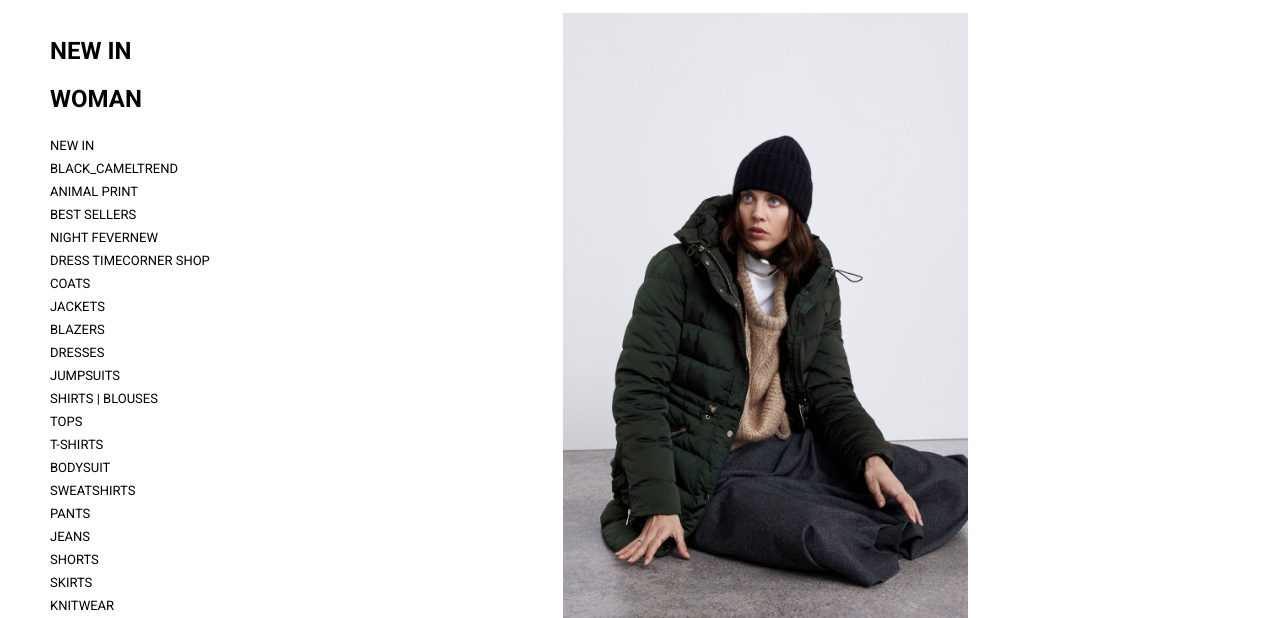
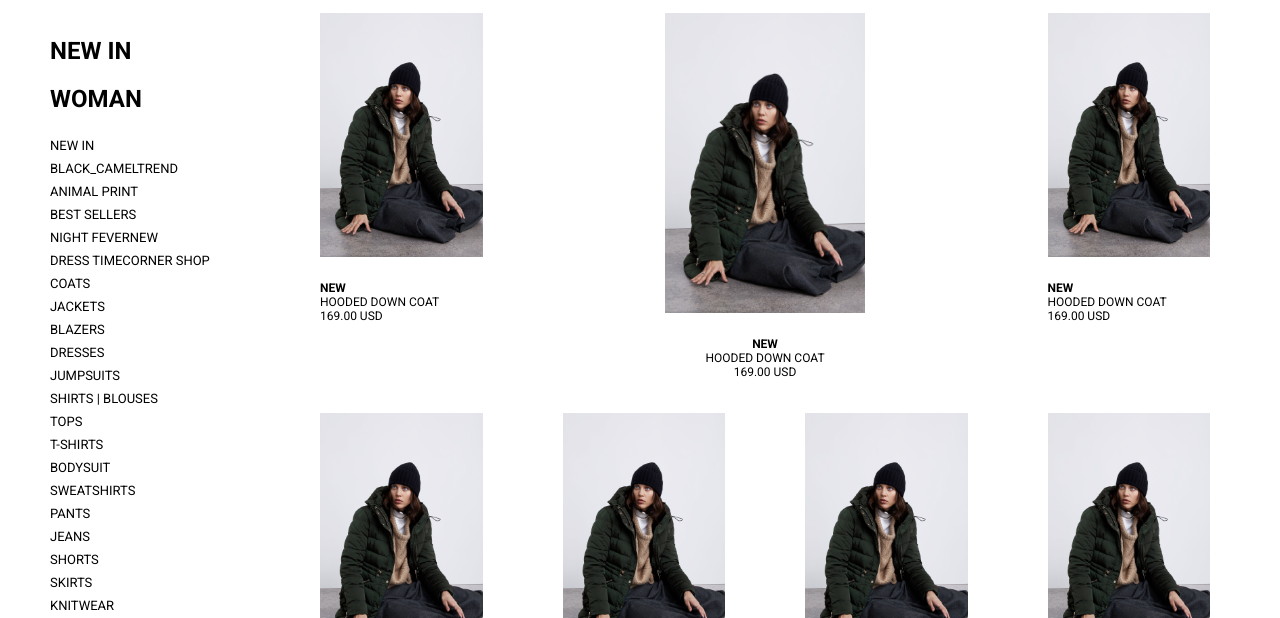
Before and after one commit to polodev/ztest, a website: page index.html in a window 1280 px wide. Shown: the part 118-736 px from the top of the page. Drawn offline with Linux system fonts and the light colour scheme.

Commit message:
completed grid layout

```diff
--- a/assets/scss/main.scss
+++ b/assets/scss/main.scss
@@ -19,7 +19,30 @@
   }
 }
 
+.four {
+  .mcard {
+    transition: all 1s;
+    flex: 25%;
+    flex-grow: 0;
+    flex-shrink: 0;
+    height: 400px;
+    &.double {
+      flex: 50%;
+      flex-grow: 0;
+      flex-shrink: 0;
+      img {
+        max-height: 300px;
+      }
+      figcaption {
+        text-align: center;
+      }
+    }
+  }
+}
+
 .mcard {
+  position: relative;
+  transition: all 1s;
   flex: 50%;
   flex-grow: 0;
   flex-shrink: 0;
--- a/index.html
+++ b/index.html
@@ -128,7 +128,7 @@
     </div>
   </div>
   <!-- /#sidebar_nav -->
-  <div class='main__content'>
+  <div class='main__content four'>
     <div class='main__content__inner'>
       <div class='mcard'>
         <div class='mcard__content'>
```
Also changed, not shown: assets/css/style.css.
